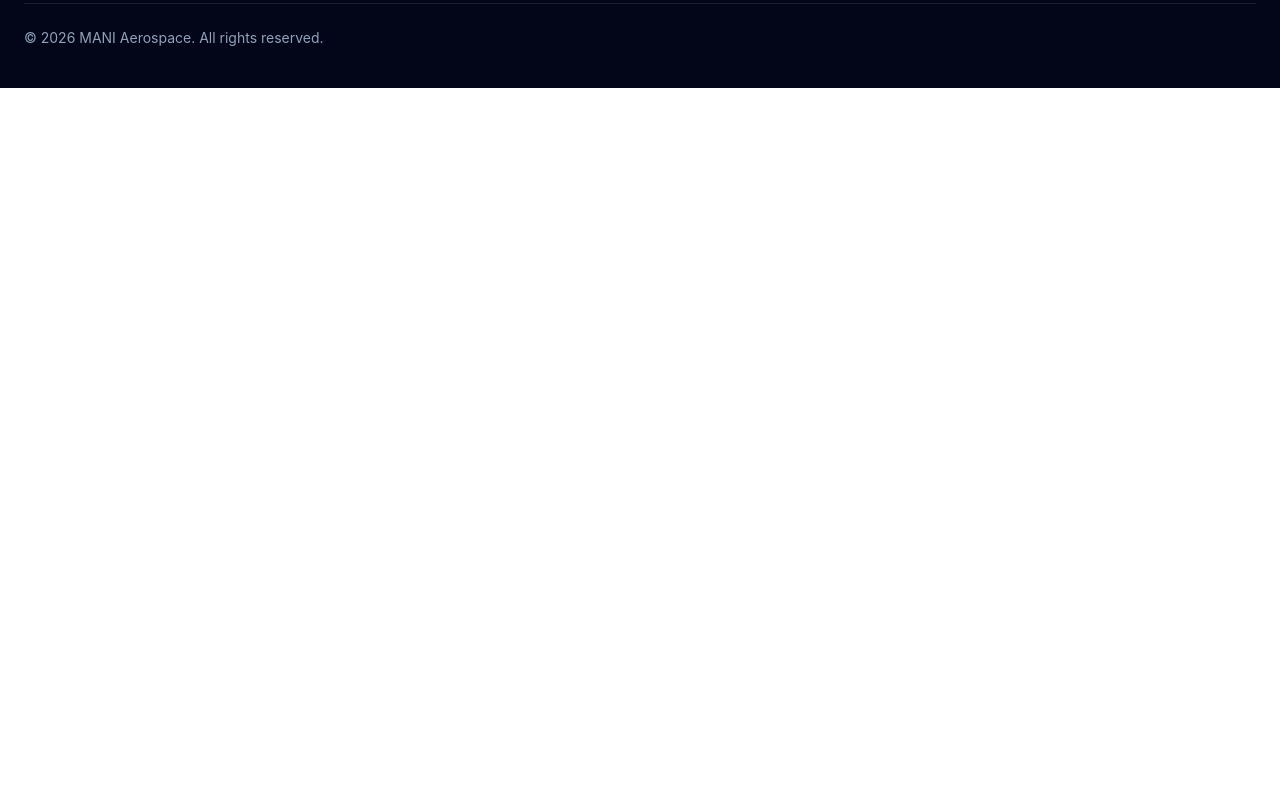
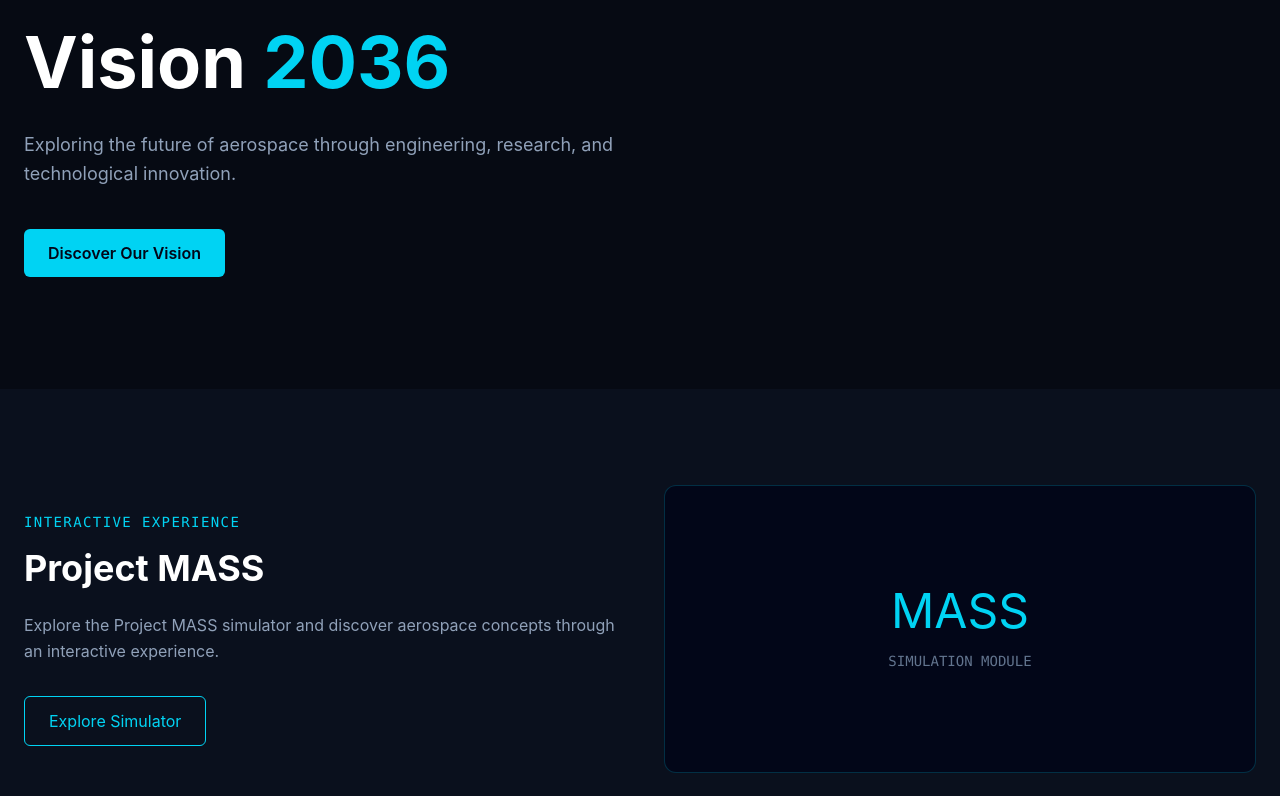
Before and after one commit to Nethra910/AeroSpace, a React app in the folder frontend/: page / in a window 1280 px wide. Shown: the part 2864-3660 px from the top of the page. Before the commit the page ends 2952 px from the top, so only its background shows below. Built offline with nearby package versions, Linux system fonts and the light colour scheme; the HTML template or start-up script is replaced by a standard one.

Commit message:
feat: add Vision 2036 and Project MASS sections

```diff
--- /dev/null
+++ b/frontend/src/components/home/ProjectMASS.jsx
@@ -0,0 +1,38 @@
+function ProjectMASS() {
+  return (
+    <section className="bg-[#0A101D] px-6 py-24 text-white">
+      <div className="mx-auto grid max-w-7xl gap-12 md:grid-cols-2 md:items-center">
+        <div>
+          <p className="font-mono text-sm uppercase tracking-widest text-cyan-400">
+            Interactive Experience
+          </p>
+
+          <h2 className="mt-4 text-4xl font-bold">Project MASS</h2>
+
+          <p className="mt-6 leading-relaxed text-slate-400">
+            Explore the Project MASS simulator and discover aerospace concepts
+            through an interactive experience.
+          </p>
+
+          <a
+            href="/project-mass"
+            className="mt-8 inline-block rounded-md border border-cyan-400 px-6 py-3 text-cyan-400 transition hover:bg-cyan-400 hover:text-slate-950"
+          >
+            Explore Simulator
+          </a>
+        </div>
+
+        <div className="flex min-h-72 items-center justify-center rounded-xl border border-cyan-400/20 bg-slate-950">
+          <div className="text-center">
+            <div className="text-5xl text-cyan-400">MASS</div>
+            <p className="mt-4 font-mono text-sm text-slate-500">
+              SIMULATION MODULE
+            </p>
+          </div>
+        </div>
+      </div>
+    </section>
+  );
+}
+
+export default ProjectMASS;
--- /dev/null
+++ b/frontend/src/components/home/Vision2036.jsx
@@ -0,0 +1,29 @@
+function Vision2036() {
+  return (
+    <section className="relative overflow-hidden bg-[#060A13] px-6 py-28 text-white">
+      <div className="mx-auto max-w-7xl">
+        <p className="font-mono text-sm uppercase tracking-[0.3em] text-cyan-400">
+          Our Future
+        </p>
+
+        <h2 className="mt-6 text-5xl font-bold md:text-7xl">
+          Vision <span className="text-cyan-400">2036</span>
+        </h2>
+
+        <p className="mt-8 max-w-2xl text-lg leading-relaxed text-slate-400">
+          Exploring the future of aerospace through engineering, research, and
+          technological innovation.
+        </p>
+
+        <a
+          href="/vision-2036"
+          className="mt-10 inline-block rounded-md bg-cyan-400 px-6 py-3 font-semibold text-slate-950 transition hover:bg-white"
+        >
+          Discover Our Vision
+        </a>
+      </div>
+    </section>
+  );
+}
+
+export default Vision2036;
--- a/frontend/src/pages/Home.jsx
+++ b/frontend/src/pages/Home.jsx
@@ -3,6 +3,8 @@ import CompanyOverview from "../components/home/CompanyOverview";
 import FocusAreas from "../components/home/FocusAreas";
 import TeamSimha from "../components/home/TeamSimha";
 import LatestNews from "../components/home/LatestNews";
+import Vision2036 from "../components/home/Vision2036";
+import ProjectMASS from "../components/home/ProjectMASS";
 
 function Home() {
   return (
@@ -12,6 +14,8 @@ function Home() {
       <FocusAreas />
       <TeamSimha />
       <LatestNews />
+      <Vision2036 />
+      <ProjectMASS />
     </>
   );
 }
```
